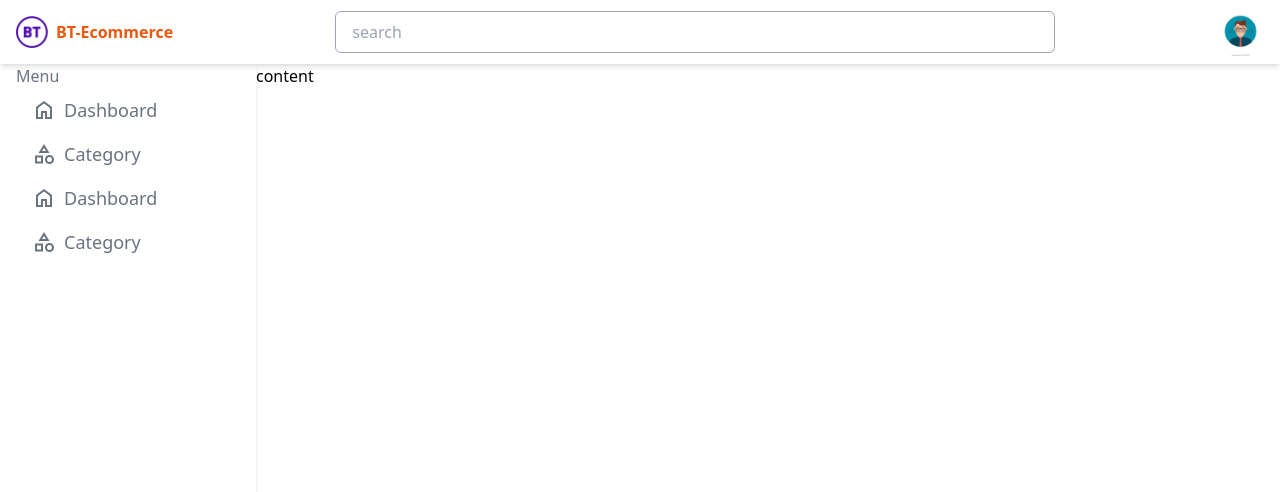
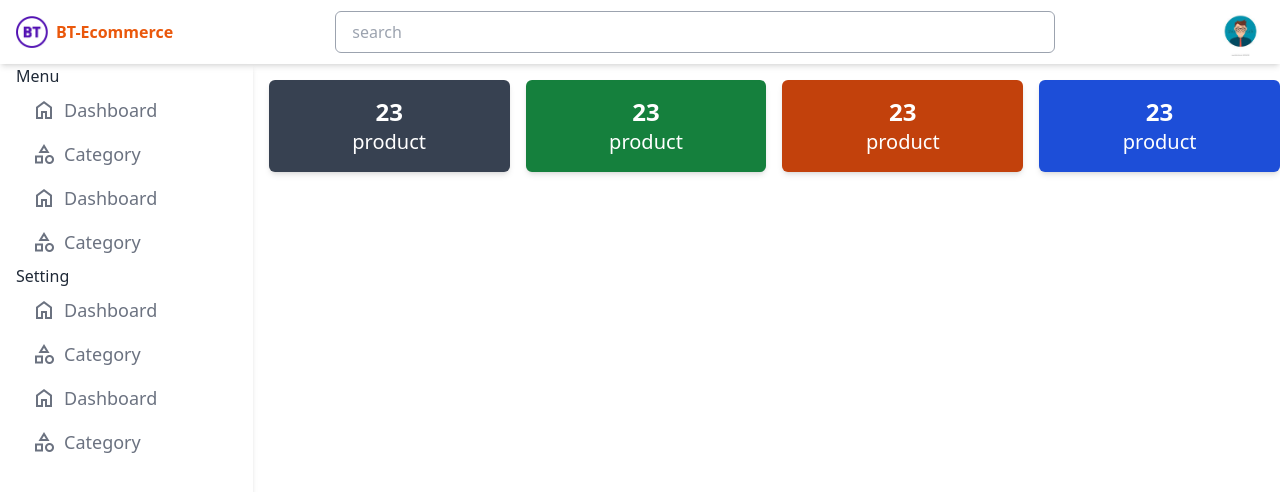
Before and after one commit to Bokhtiar/BT-Ecommerce-admin, a Next.js app: page / in a window 1280 px wide. Shown: the top 492 px of the page. Built offline with nearby package versions, Linux system fonts and the light colour scheme.

Commit message:
Dashboard card desing

```diff
--- /dev/null
+++ b/components/card/index.tsx
@@ -0,0 +1,14 @@
+type Cardprops = {
+    title: string;
+    total: number;
+    color: string
+}
+const Index :React.FC<Cardprops> = (props:Cardprops):JSX.Element => {
+    return(
+        <div className={`shadow-md text-center py-4 text-white rounded-md ${props.color}`}>
+            <span className="text-2xl font-bold">{props.total}</span><br />
+            <span className="text-xl">{props.title}</span>
+        </div>
+    )
+}
+export default  Index
--- a/components/layout/sidebar/index.tsx
+++ b/components/layout/sidebar/index.tsx
@@ -1,8 +1,9 @@
 const Index: React.FC = (): JSX.Element => {
     return (
         <aside className="shadow-md h-screen px-4">
-            <span className="text-gray-500">Menu</span>
-            <ul className="px-4">
+            <ul className="">
+                <span className="text-gray-800">Menu</span>
+                <div className="px-4">
                     <li className="py-2 flex gap-2 items-center text-gray-500 text-lg">
                         <span className="material-symbols-outlined">home</span> <a href="">Dashboard</a>
                     </li>
@@ -15,6 +16,22 @@ const Index: React.FC = (): JSX.Element => {
                     <li className="py-2 flex gap-2 items-center text-gray-500 text-lg">
                         <span className="material-symbols-outlined">category</span><a href="">Category</a>
                     </li>
+                </div>
+                <span className="text-gray-800">Setting</span>
+                <div className="px-4">
+                    <li className="py-2 flex gap-2 items-center text-gray-500 text-lg">
+                        <span className="material-symbols-outlined">home</span> <a href="">Dashboard</a>
+                    </li>
+                    <li className="py-2 flex gap-2 items-center text-gray-500 text-lg">
+                        <span className="material-symbols-outlined">category</span><a href="">Category</a>
+                    </li>
+                    <li className="py-2 flex gap-2 items-center text-gray-500 text-lg">
+                        <span className="material-symbols-outlined">home</span> <a href="">Dashboard</a>
+                    </li>
+                    <li className="py-2 flex gap-2 items-center text-gray-500 text-lg">
+                        <span className="material-symbols-outlined">category</span><a href="">Category</a>
+                    </li>
+                </div>
             </ul>
         </aside>
     )
--- a/pages/index.tsx
+++ b/pages/index.tsx
@@ -1,17 +1,23 @@
 import Header from '../components/layout/header'
 import Sidebar from '../components/layout/sidebar'
+import Card from '../components/card'
 
-const Index:React.FC = ():JSX.Element => {
+const Index: React.FC = (): JSX.Element => {
   return (
     <div>
-      <Header></Header>
-      <div className='flex'>
-          <div className='w-[20%]'>
-            <Sidebar></Sidebar>
+      <Header />
+      <div className='flex gap-4'>
+        <div className='w-[20%]'>
+          <Sidebar />
+        </div>
+        <div className='w-[80%]'>
+          <div className="grid grid-cols-4 gap-4 mt-4">
+            <Card title="product" total={23} color="bg-gray-700" />
+            <Card title="product" total={23} color="bg-green-700" />
+            <Card title="product" total={23} color= "bg-orange-700" />
+            <Card title="product" total={23} color="bg-blue-700" />
           </div>
-          <div className='w-[80%]'>
-            content
-          </div>
+        </div>
       </div>
     </div>
   )
```
Lines whose indentation alone changed are shown as unchanged.
